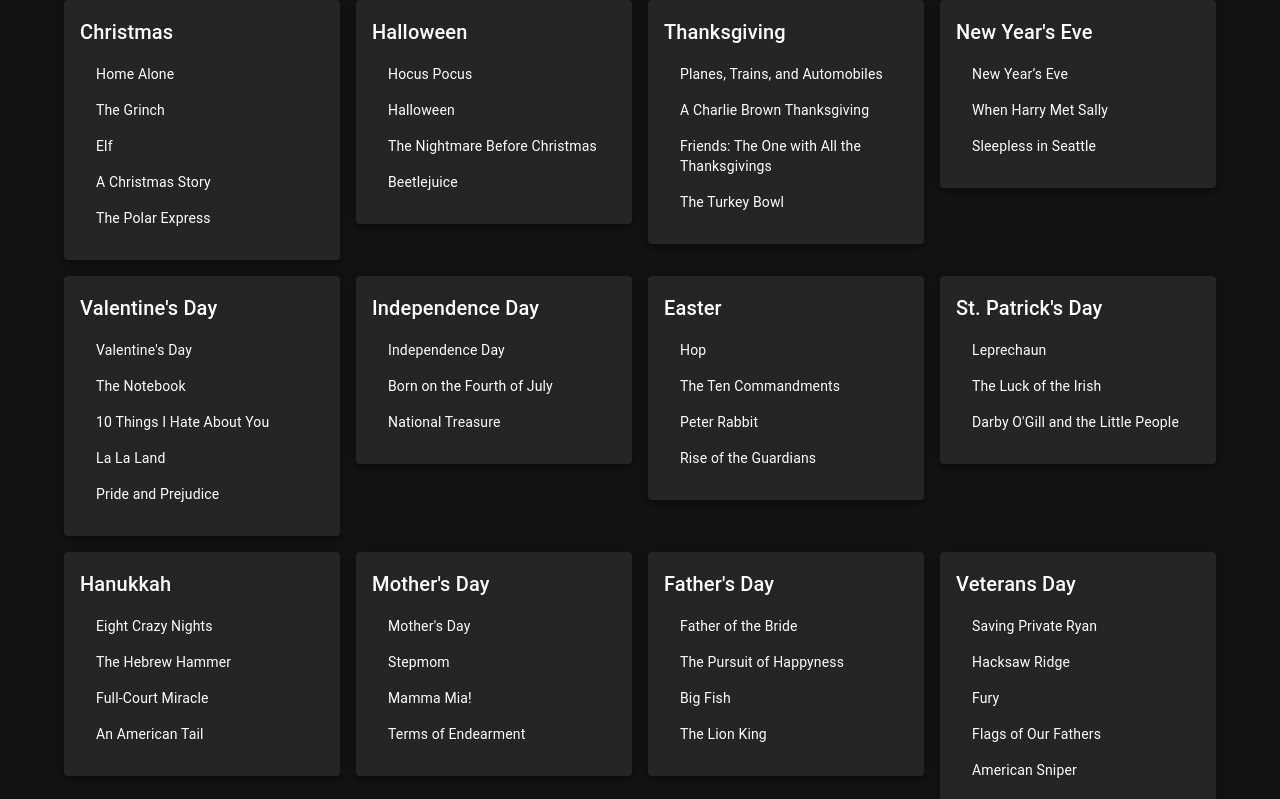
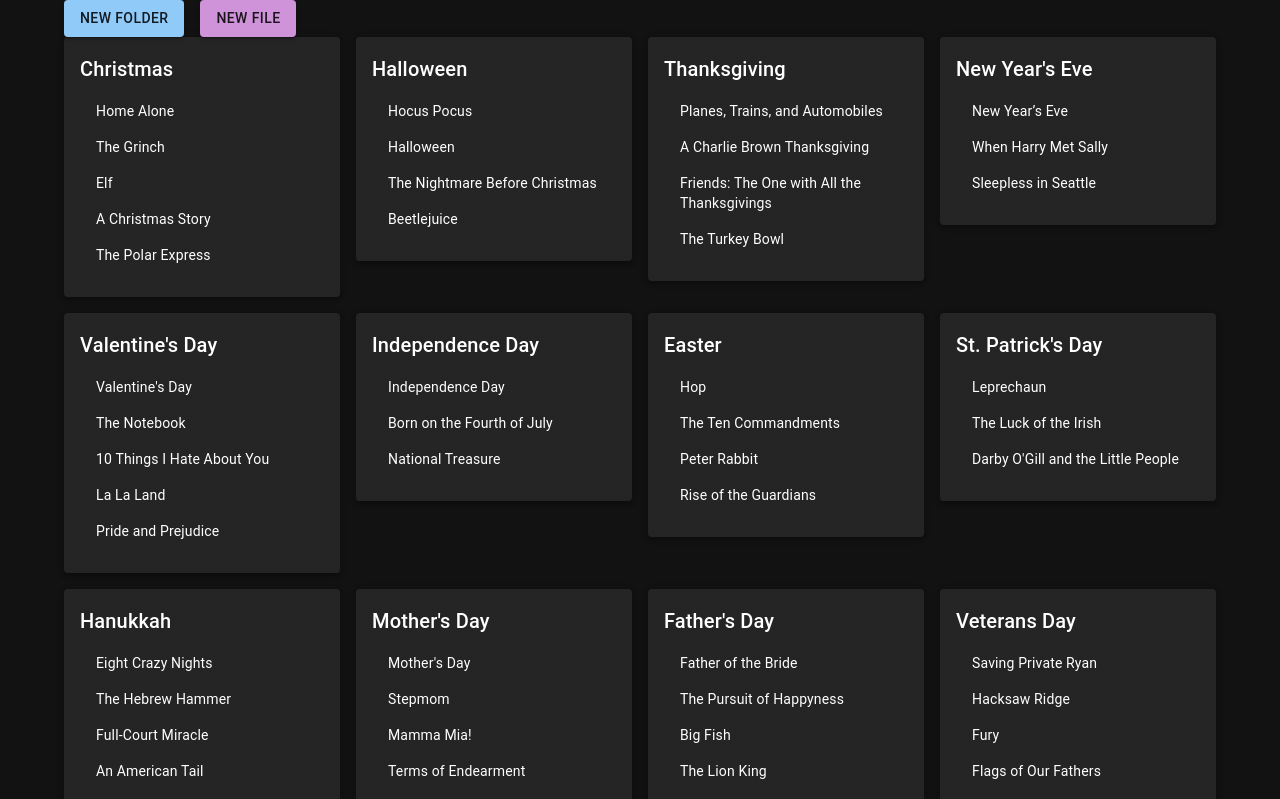
Before and after one commit to kevin-dickey/Senior-Design, a React (Create React App) app in the folder GardenGlowDesignFrontend/: page /foldersoverview in a window 1280 px wide. Shown: the top 799 px of the page. Built offline with nearby package versions, Linux system fonts and the light colour scheme.

Commit message:
add folder/file buttons

```diff
--- a/GardenGlowDesignFrontend/src/components/pages/FoldersOverview.tsx
+++ b/GardenGlowDesignFrontend/src/components/pages/FoldersOverview.tsx
@@ -1,5 +1,5 @@
 import React, { useState } from 'react';
-import { Grid, Paper, Typography, Container, CssBaseline, List, ListItem } from '@mui/material';
+import { Grid, Paper, Typography, Container, CssBaseline, List, ListItem, Button } from '@mui/material';
 import { createTheme, ThemeProvider } from '@mui/material/styles';
 import FilesOverview from './FilesOverview';
 import { useNavigate } from 'react-router-dom';
@@ -51,6 +51,13 @@
             onBack={handleBackClick}
           />
         ) : (
+          <>
+          <Button onClick={() => navigate('/add-folder')} variant="contained" color="primary">
+              New Folder
+            </Button>
+            <Button onClick={() => navigate('/add-file')} variant="contained" color="secondary" sx={{ ml: 2 }}>
+              New File
+            </Button>
           <Grid container spacing={2}>
             {folders.map((folder, index) => (
               <Grid item xs={12} sm={6} md={4} lg={3} key={index}>
@@ -77,8 +84,11 @@
               </Grid>
             ))}
           </Grid>
+          </>
         )}
+
       </Container>
+
     </ThemeProvider>
   );
 };
```
